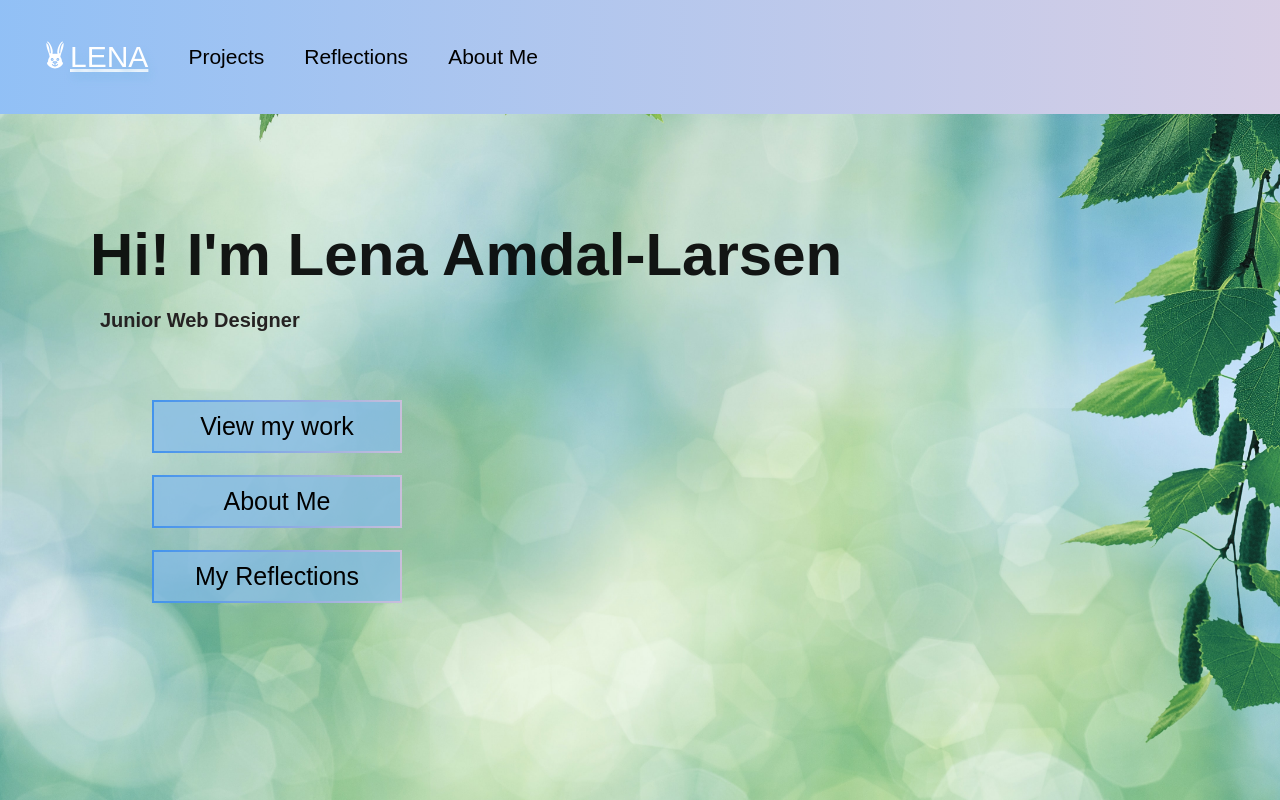
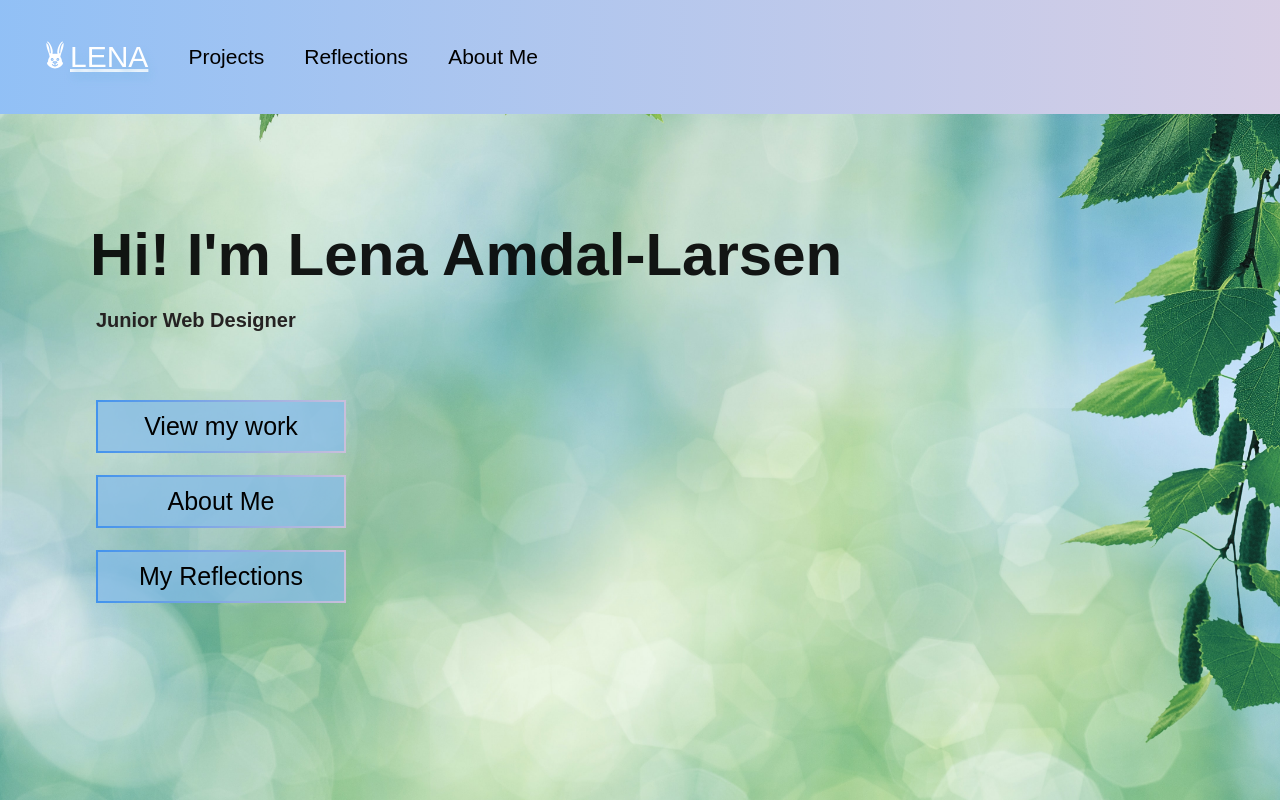
Before and after one commit to LenaAL/MyPortfolio, a React (Create React App) app: page / in a window 1280 px wide. Built offline with nearby package versions, Linux system fonts and the light colour scheme; a web font is replaced by a local one.

Commit message:
lined upppp

```diff
--- a/src/components/style/home.css
+++ b/src/components/style/home.css
@@ -35,7 +35,7 @@
     width: 100%;
     position: relative;
     top: -1em;
-    margin-left: 5em;
+    margin-left: 4.8em;
 }
 
 .buttonContainer {
@@ -43,7 +43,7 @@
     top: 0;
     bottom: auto;
     margin: auto;
-    left: 9.5em;
+    left: 6em;
     right: auto;
 }
 
```
